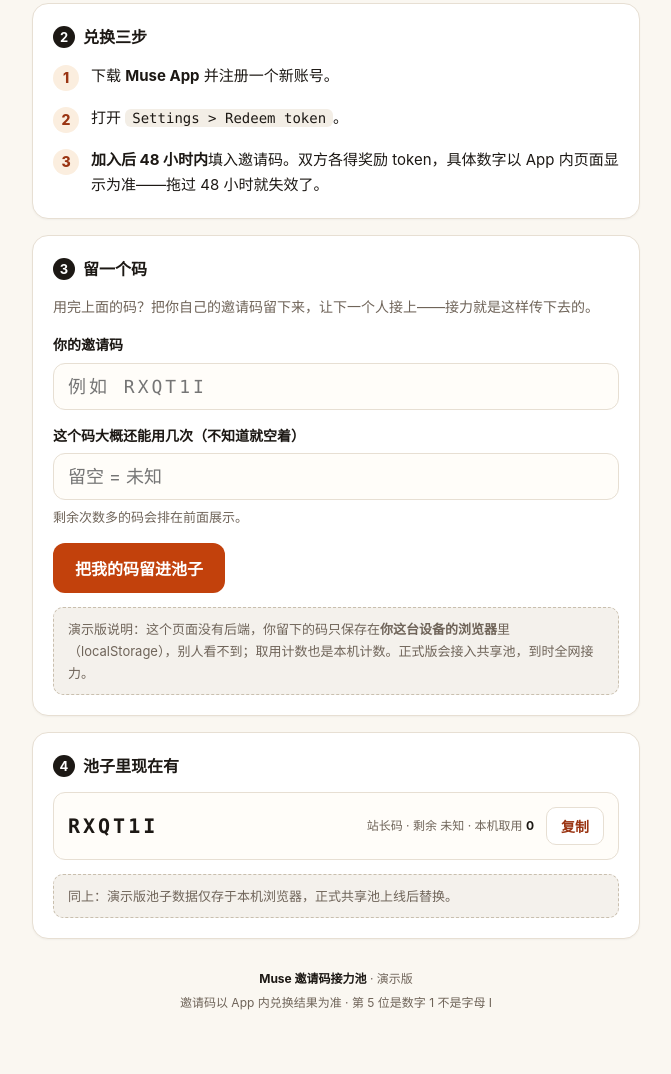
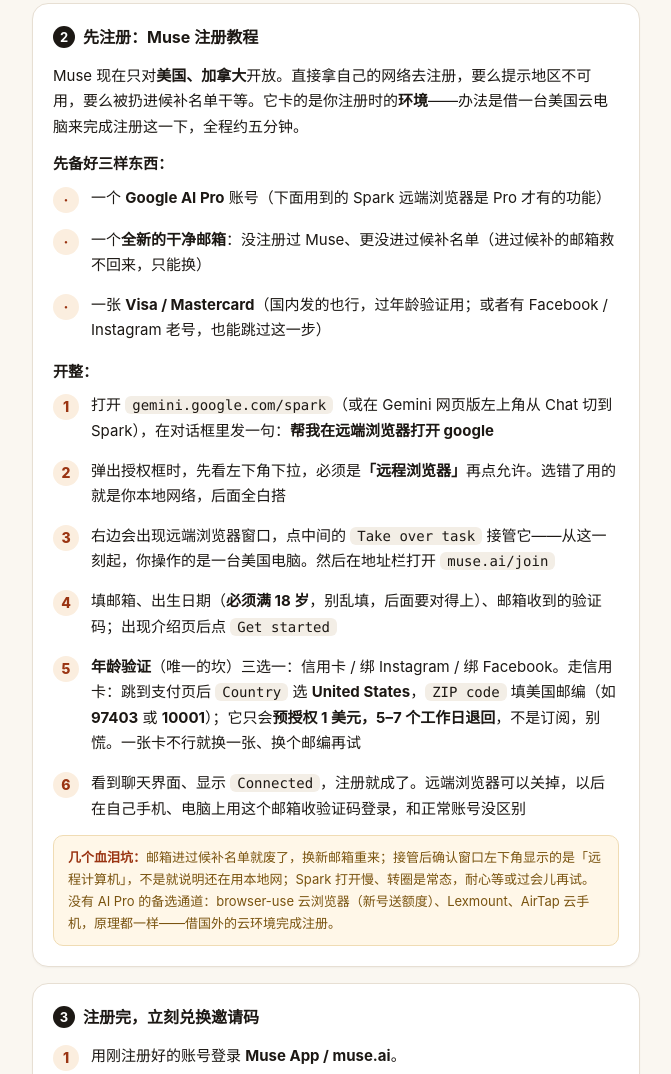
Before and after one commit to zhanxuewen321-beep/muse-referral-pool, a plain HTML site: page index.html in a window 1280 px wide. Shown: the part 480-1554 px from the top of the page, without its empty margins (304-975 px from the left). Drawn offline with Linux system fonts and the light colour scheme.

Commit message:
Add Muse registration tutorial to relay pool page

```diff
--- a/index.html
+++ b/index.html
@@ -134,17 +134,35 @@
     <div class="warn">注意：<b>第 5 位是数字 1，不是字母 I</b>。填错一位就兑换失败，别手滑。</div>
   </div>
 
+  <!-- 注册教程 -->
+  <div class="card">
+    <h2><span class="n">2</span>先注册：Muse 注册教程</h2>
+    <p style="font-size:15px;margin-bottom:12px">Muse 现在只对<b>美国、加拿大</b>开放。直接拿自己的网络去注册，要么提示地区不可用，要么被扔进候补名单干等。它卡的是你注册时的<b>环境</b>——办法是借一台美国云电脑来完成注册这一下，全程约五分钟。</p>
+    <p style="font-size:15px;margin-bottom:8px"><b>先备好三样东西：</b></p>
+    <div class="step"><span class="n">·</span><p>一个 <b>Google AI Pro</b> 账号（下面用到的 Spark 远端浏览器是 Pro 才有的功能）</p></div>
+    <div class="step"><span class="n">·</span><p>一个<b>全新的干净邮箱</b>：没注册过 Muse、更没进过候补名单（进过候补的邮箱救不回来，只能换）</p></div>
+    <div class="step"><span class="n">·</span><p>一张 <b>Visa / Mastercard</b>（国内发的也行，过年龄验证用；或者有 Facebook / Instagram 老号，也能跳过这一步）</p></div>
+    <p style="font-size:15px;margin:16px 0 8px"><b>开整：</b></p>
+    <div class="step"><span class="n">1</span><p>打开 <code>gemini.google.com/spark</code>（或在 Gemini 网页版左上角从 Chat 切到 Spark），在对话框里发一句：<b>帮我在远端浏览器打开 google</b></p></div>
+    <div class="step"><span class="n">2</span><p>弹出授权框时，先看左下角下拉，必须是<b>「远程浏览器」</b>再点允许。选错了用的就是你本地网络，后面全白搭</p></div>
+    <div class="step"><span class="n">3</span><p>右边会出现远端浏览器窗口，点中间的 <code>Take over task</code> 接管它——从这一刻起，你操作的是一台美国电脑。然后在地址栏打开 <code>muse.ai/join</code></p></div>
+    <div class="step"><span class="n">4</span><p>填邮箱、出生日期（<b>必须满 18 岁</b>，别乱填，后面要对得上）、邮箱收到的验证码；出现介绍页后点 <code>Get started</code></p></div>
+    <div class="step"><span class="n">5</span><p><b>年龄验证</b>（唯一的坎）三选一：信用卡 / 绑 Instagram / 绑 Facebook。走信用卡：跳到支付页后 <code>Country</code> 选 <b>United States</b>，<code>ZIP code</code> 填美国邮编（如 <b>97403</b> 或 <b>10001</b>）；它只会<b>预授权 1 美元，5–7 个工作日退回</b>，不是订阅，别慌。一张卡不行就换一张、换个邮编再试</p></div>
+    <div class="step"><span class="n">6</span><p>看到聊天界面、显示 <code>Connected</code>，注册就成了。远端浏览器可以关掉，以后在自己手机、电脑上用这个邮箱收验证码登录，和正常账号没区别</p></div>
+    <div class="warn"><b>几个血泪坑：</b>邮箱进过候补名单就废了，换新邮箱重来；接管后确认窗口左下角显示的是「远程计算机」，不是就说明还在用本地网；Spark 打开慢、转圈是常态，耐心等或过会儿再试。没有 AI Pro 的备选通道：browser-use 云浏览器（新号送额度）、Lexmount、AirTap 云手机，原理都一样——借国外的云环境完成注册。</div>
+  </div>
+
   <!-- 兑换三步 -->
   <div class="card">
-    <h2><span class="n">2</span>兑换三步</h2>
-    <div class="step"><span class="n">1</span><p>下载 <b>Muse App</b> 并注册一个新账号。</p></div>
-    <div class="step"><span class="n">2</span><p>打开 <code>Settings &gt; Redeem token</code>。</p></div>
-    <div class="step"><span class="n">3</span><p><b>加入后 48 小时内</b>填入邀请码。双方各得奖励 token，具体数字以 App 内页面显示为准——拖过 48 小时就失效了。</p></div>
+    <h2><span class="n">3</span>注册完，立刻兑换邀请码</h2>
+    <div class="step"><span class="n">1</span><p>用刚注册好的账号登录 <b>Muse App / muse.ai</b>。</p></div>
+    <div class="step"><span class="n">2</span><p>左下角菜单打开 <code>Settings &gt; General &gt; Redeem invite code</code>，或直接打开 <code>muse.ai/redeem</code>。</p></div>
+    <div class="step"><span class="n">3</span><p><b>注册后 48 小时内</b>填入邀请码（本页第一个就是）。双方各得奖励 token，具体数字以 App 内页面显示为准；填完去 <code>Settings &gt; General &gt; Usage</code> 能看到额度到账——拖过 48 小时就失效了。</p></div>
   </div>
 
   <!-- 留一个码 -->
   <div class="card">
-    <h2><span class="n">3</span>留一个码</h2>
+    <h2><span class="n">4</span>留一个码</h2>
     <p style="font-size:14px;color:var(--muted);margin-bottom:14px">用完上面的码？把你自己的邀请码留下来，让下一个人接上——接力就是这样传下去的。</p>
     <div class="field">
       <label for="inCode">你的邀请码</label>
@@ -161,7 +179,7 @@
 
   <!-- 池子 -->
   <div class="card">
-    <h2><span class="n">4</span>池子里现在有</h2>
+    <h2><span class="n">5</span>池子里现在有</h2>
     <div id="poolList"></div>
     <div class="demo-note">同上：演示版池子数据仅存于本机浏览器，正式共享池上线后替换。</div>
   </div>
```
